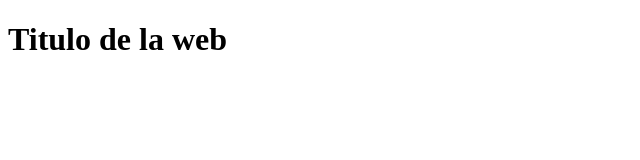
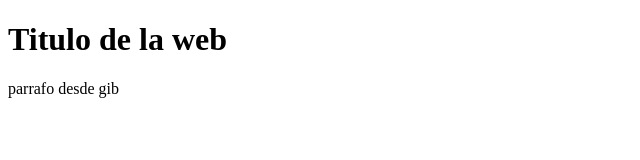
Before and after one commit to beat20022/RepositorioPruebas, a plain HTML site: page index.html in a window 1280 px wide. Shown: the whole page, without its empty margins (0-640 px from the left). Drawn offline with Linux system fonts and the light colour scheme.

Commit message:
Update index.html

```diff
--- a/index.html
+++ b/index.html
@@ -7,6 +7,7 @@
 </head>
 <body>
     <h1>Titulo de la web</h1>
+    <p>parrafo desde gib</p>
 
 </body>
 </html>
```
